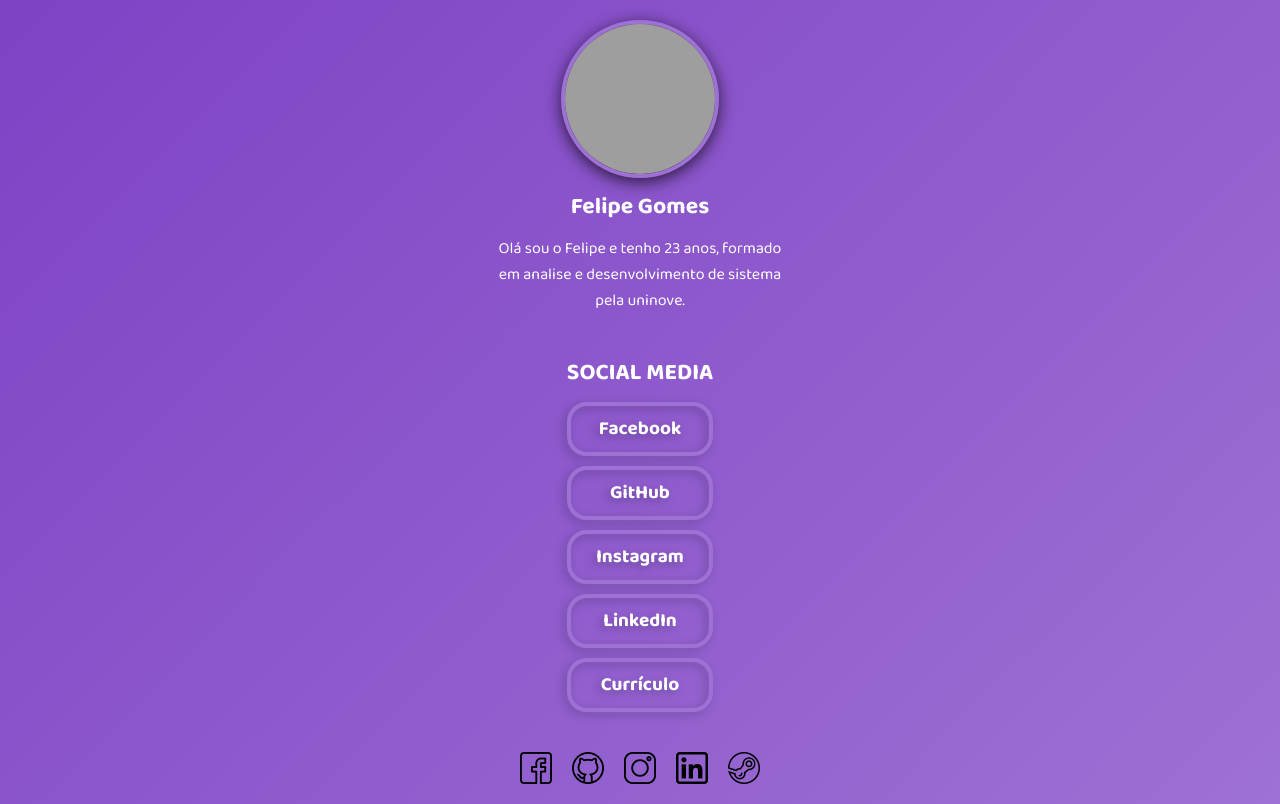
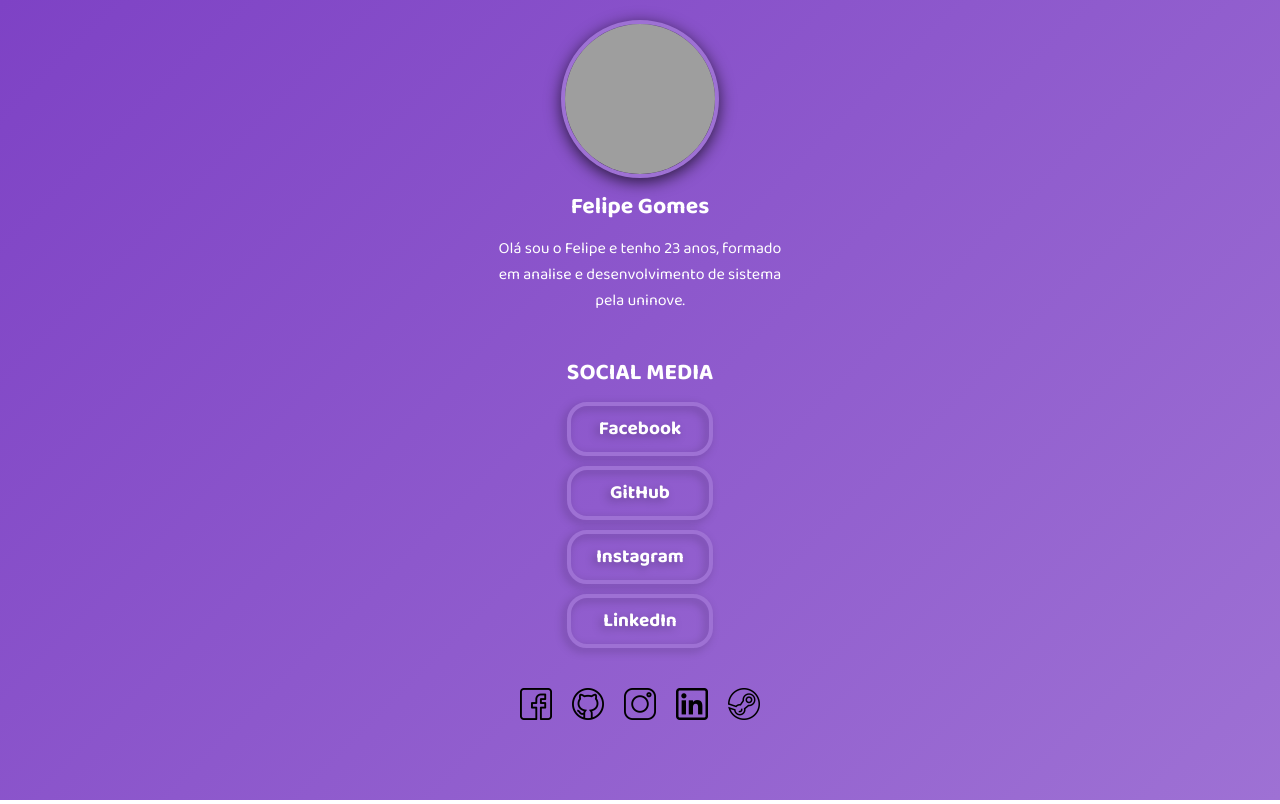
Before and after one commit to felipemaxplay/my-link-tree, a plain HTML site: page index.html in a window 1280 px wide. Drawn offline with Linux system fonts and the light colour scheme; grey boxes are pictures that could not be loaded.

Commit message:
comment curriculo

```diff
--- a/index.html
+++ b/index.html
@@ -30,9 +30,9 @@
             <div class="btn-link">
                 <a href="https://www.linkedin.com/in/felipe-gl" target="_blank">LinkedIn</a>
             </div>
-            <div class="btn-link">
+            <!-- <div class="btn-link">
                 <a href="#">Currículo</a>
-            </div>
+            </div> -->
         </div>
         <div class="footer">
             <img src="./resources/icons/facebook.png" alt="Facebook-icon" height="32px" width="32px">
```
Also changed, not shown: 1 other file.
